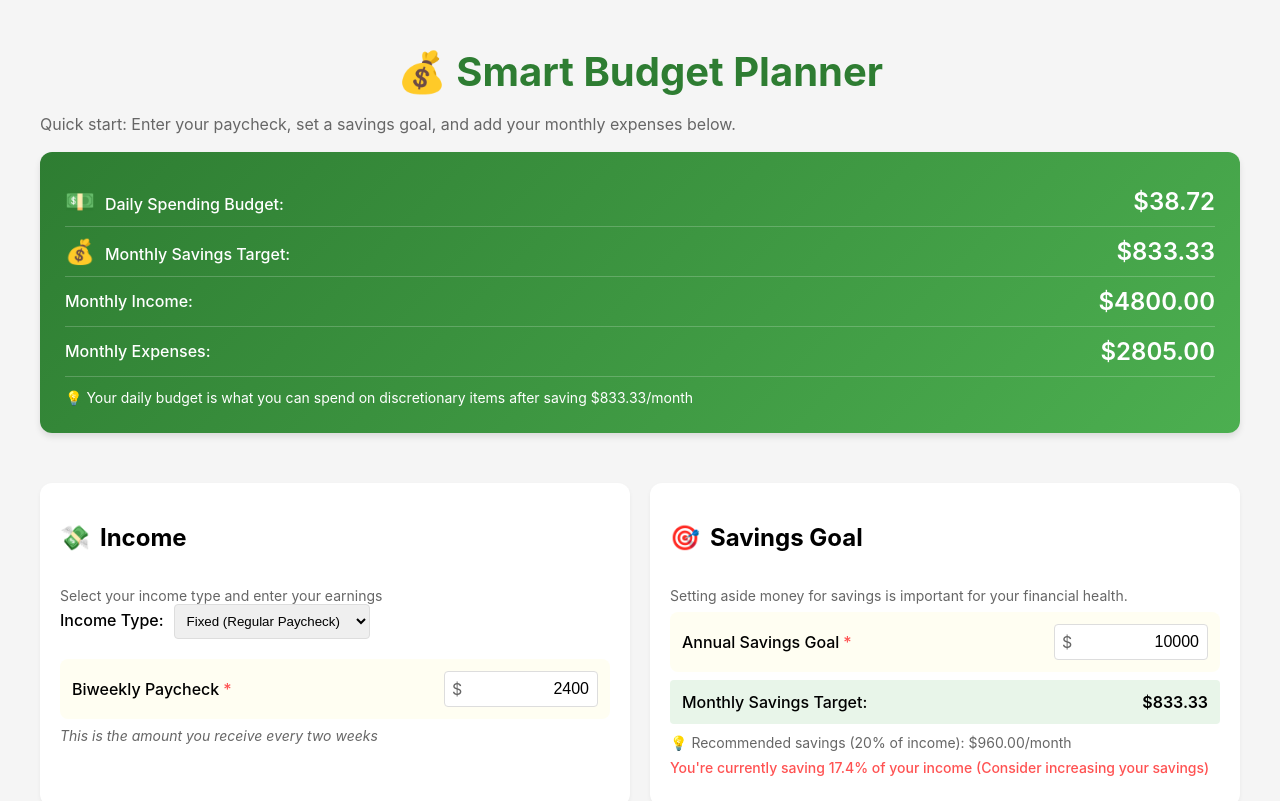
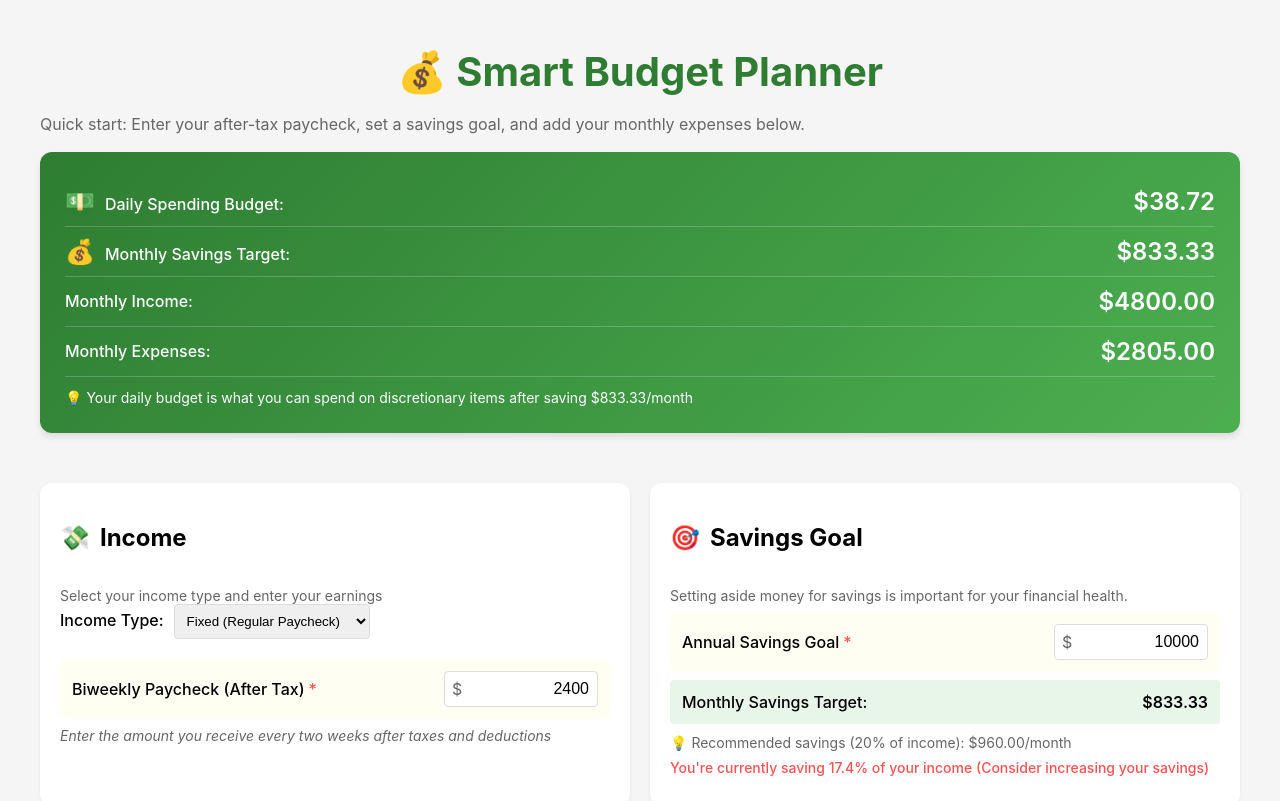
Before and after one commit to cmichael4/budget, a React (Create React App) app: page / in a window 1280 px wide. Shown: the top 801 px of the page. Built offline with nearby package versions, Linux system fonts and the light colour scheme.

Commit message:
Updated text to clarify after-tax income inputs

```diff
--- a/src/components/BudgetCalculator.jsx
+++ b/src/components/BudgetCalculator.jsx
@@ -12,7 +12,6 @@ import {
   AddButton,
   InfoText,
   Tooltip,
-  SectionHeader,
   Summary,
   SummaryRow,
   SummaryLabel,
@@ -62,7 +61,7 @@ const BudgetCalculator = () => {
 
   useEffect(() => {
     calculateBudget();
-  }, [budgetData, expenses, variableIncomes, incomeType]);
+  }, [budgetData, expenses, variableIncomes, incomeType, subscriptions]);
 
   const calculateBudget = () => {
     const monthlyIncome = incomeType === 'fixed'
@@ -135,7 +134,7 @@ const BudgetCalculator = () => {
   const VariableIncomeSection = () => (
     <div>
       <InfoText>
-        Enter your recent income amounts to calculate your average monthly income.
+        Enter your recent after-tax income amounts to calculate your average monthly income.
         We recommend entering at least 3 months of data for accuracy.
       </InfoText>
       {variableIncomes.map((income, index) => (
@@ -210,7 +209,7 @@ const BudgetCalculator = () => {
     <Container>
       <PageTitle>💰 Smart Budget Planner</PageTitle>
       <InfoText>
-        Quick start: Enter your paycheck, set a savings goal, and add your monthly expenses below.
+        Quick start: Enter your after-tax paycheck, set a savings goal, and add your monthly expenses below.
       </InfoText>
 
       <Summary>
@@ -272,7 +271,7 @@ const BudgetCalculator = () => {
             <>
               <InputRow>
                 <Label>
-                  Biweekly Paycheck<RequiredField>*</RequiredField>
+                  Biweekly Paycheck (After Tax)<RequiredField>*</RequiredField>
                 </Label>
                 <InputWrapper>
                   <InputField
@@ -287,7 +286,7 @@ const BudgetCalculator = () => {
                   />
                 </InputWrapper>
               </InputRow>
-              <HelpText>This is the amount you receive every two weeks</HelpText>
+              <HelpText>Enter the amount you receive every two weeks after taxes and deductions</HelpText>
             </>
           ) : (
             <VariableIncomeSection />
```
